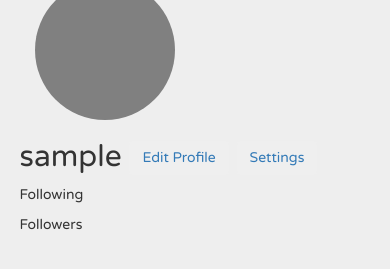
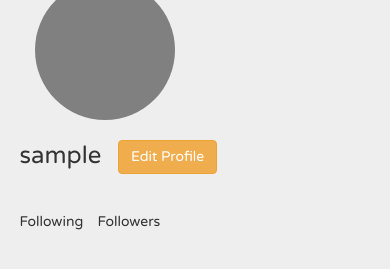
Before and after one commit to jLuseno161/Awwards-, a Django app: page /profile/ in a window 390 px wide. Shown: the part 120-389 px from the top of the page. Run offline with Django 3.2, Linux system fonts and the light colour scheme; the visitor is signed in with stand-in values (Sample User, id 1); some libraries are stand-ins or nearby versions.

Commit message:
template to edit user profile

```diff
--- a/awwards/templates/registration/profile.html
+++ b/awwards/templates/registration/profile.html
@@ -24,22 +24,20 @@
     <div class="media-body view-profile">
         <div class="row">
             <div class="col-md-12">
-                <h2>{{user.username}} <a href="/" target="_blank"><button class="btn">Edit Profile</button></a> <a
-                        href="/"><button class="btn">Settings</button></a>
-                </h2>
+                <h3><span style="padding-right: 3%;">{{user.username}} </span><a href="{% url 'update_profile' user.id %}" target="_blank"><button
+                            class="btn btn-warning btn-">Edit Profile</button></a>
+                </h3>
             </div>
         </div>
-        <div class="row">
-            <div class="col-md-3">
-                <p>Following</p>
-            </div>
-            <div class="col-md-3">
-                <p>Followers</p>
+        <div class="row" style="margin-top:3%">
+            <div class="col-md-12">
+                <p id="bio">{{user.profile.bio}}</p>
             </div>
         </div>
-        <div class="row">
+        <div class="row" style="margin-top:2%">
+
             <div class="col-md-12">
-                <p id="bio">{{user.profile.bio}}</p>
+                <p><span style="padding-right: 3%;">Following </span>Followers</p>
             </div>
         </div>
     </div>
--- a/awwards/urls.py
+++ b/awwards/urls.py
@@ -5,6 +5,7 @@ urlpatterns = [
     path('',views.index,name = 'index'),
     path('signup/', views.signup, name='signup'),
     path('profile/',views.profile, name='profile'),
+    path('update/<id>', views.update_profile, name='update_profile'),
     path('upload/',views.post_project,name='post_prj'),
     path('project_info/(?P<id>\d+)', views.view_project, name='viewProject'),
 
--- a/awwards/views.py
+++ b/awwards/views.py
@@ -1,5 +1,6 @@
 from awwards.models import Profile, Project
-from awwards.forms import ProjectForm, SignUpForm
+from django.contrib.auth.models import User
+from awwards.forms import ProjectForm, SignUpForm, UpdateProfileForm, UpdateUserForm
 from django.contrib.auth.forms import AuthenticationForm
 from django.http.response import HttpResponse, HttpResponseRedirect
 from django.shortcuts import get_object_or_404, render, redirect
```
Also changed, not shown: awwards/templates/registration/update_profile.html (added, +31 -0 lines).
